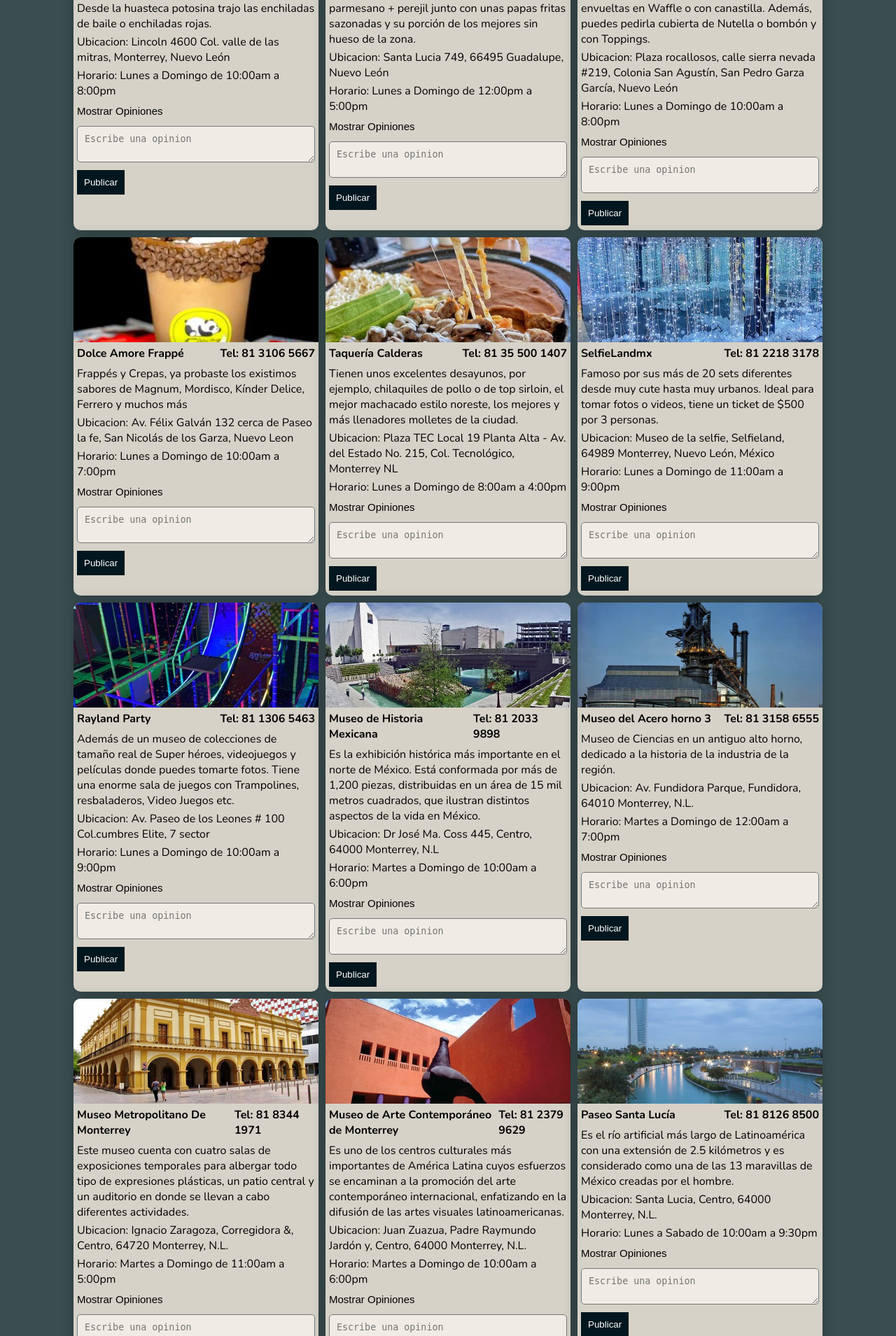
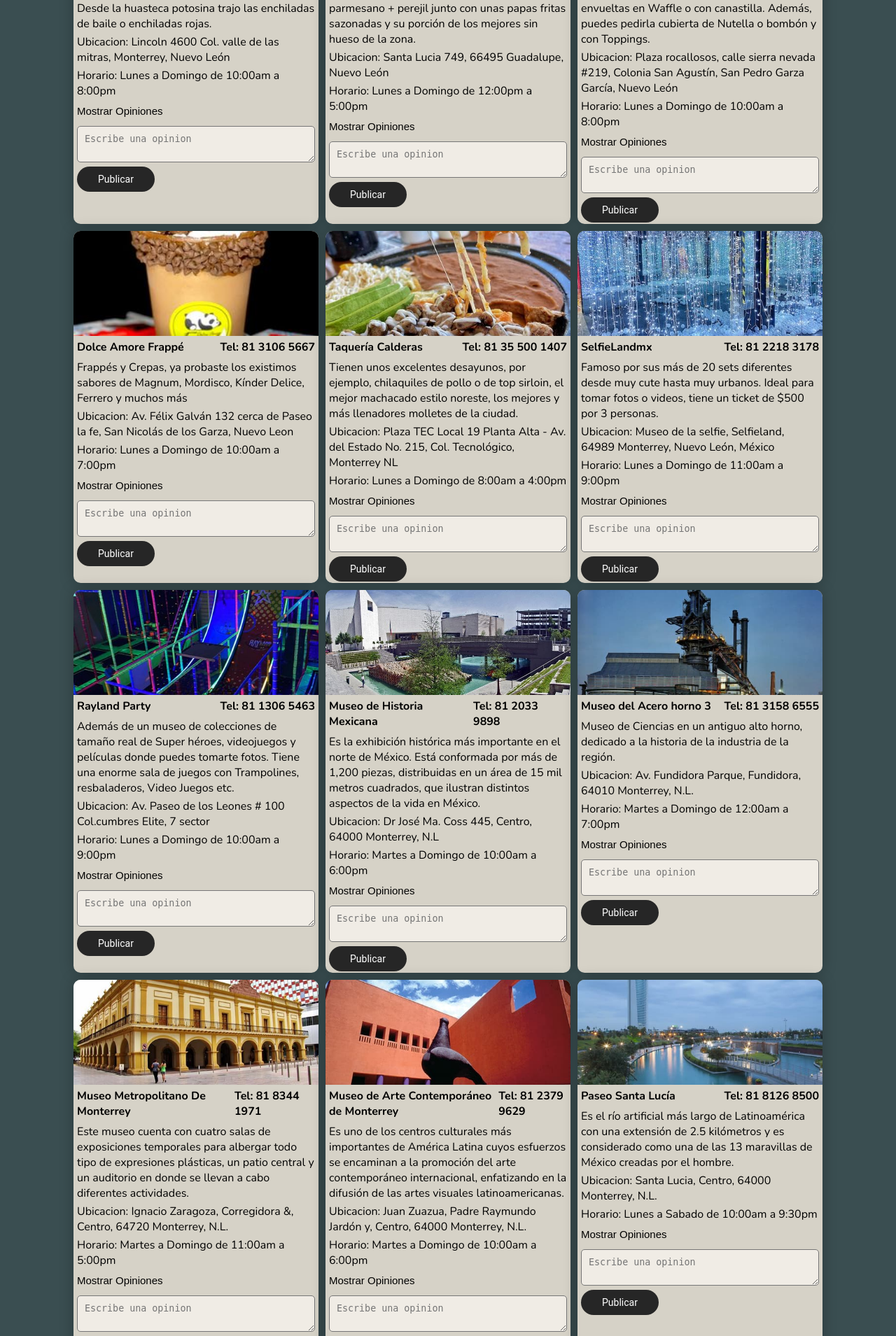
Before and after one commit to AndresJDLRmr/RegiosCheck, a Flask app: page /static/HTML/lugares.html in a window 1280 px wide. Shown: the part 521-2430 px from the top of the page at 70% size. Run offline with Flask 2, Linux system fonts and the light colour scheme; some libraries are stand-ins or nearby versions.

Commit message:
animacion de boton

```diff
--- a/static/CSS/estilo.css
+++ b/static/CSS/estilo.css
@@ -299,14 +299,28 @@ h3 {
 }
 
 .cartas-lugares .carta .comentarios-centrado .publicar-comentario {
-  background: #01161e;
-  color: white;
-  border: none;
-  cursor: pointer;
-  padding: 1rem;
-  margin: 0.5rem 0;
+    font-family: Roboto, sans-serif;
+    font-weight: 0;
+    font-size: 14px;
+    color: var(--blanco);
+    background-color: var(--grisOscuro);
+    padding: 10px 30px;
+    border: none;
+    box-shadow: rgb(0, 0, 0) 0px 0px 0px 0px;
+    border-radius: 50px;
+    transition : 1000ms;
+    transform: translateY(0);
+
 }
+.cartas-lugares .carta .comentarios-centrado .publicar-comentario:hover{
 
+  transition : 1000ms;
+  padding: 10px 50px;
+  transform : translateY(-0px);
+  background-color: var(--blanco);
+  color: var(--fondoTitulos);
+  border: solid 2px var(--fondoTitulos);
+  }
 .cartas-lugares .carta textarea {
   background: rgba(243, 239, 233, 0.9);
   padding: 1rem;
```
